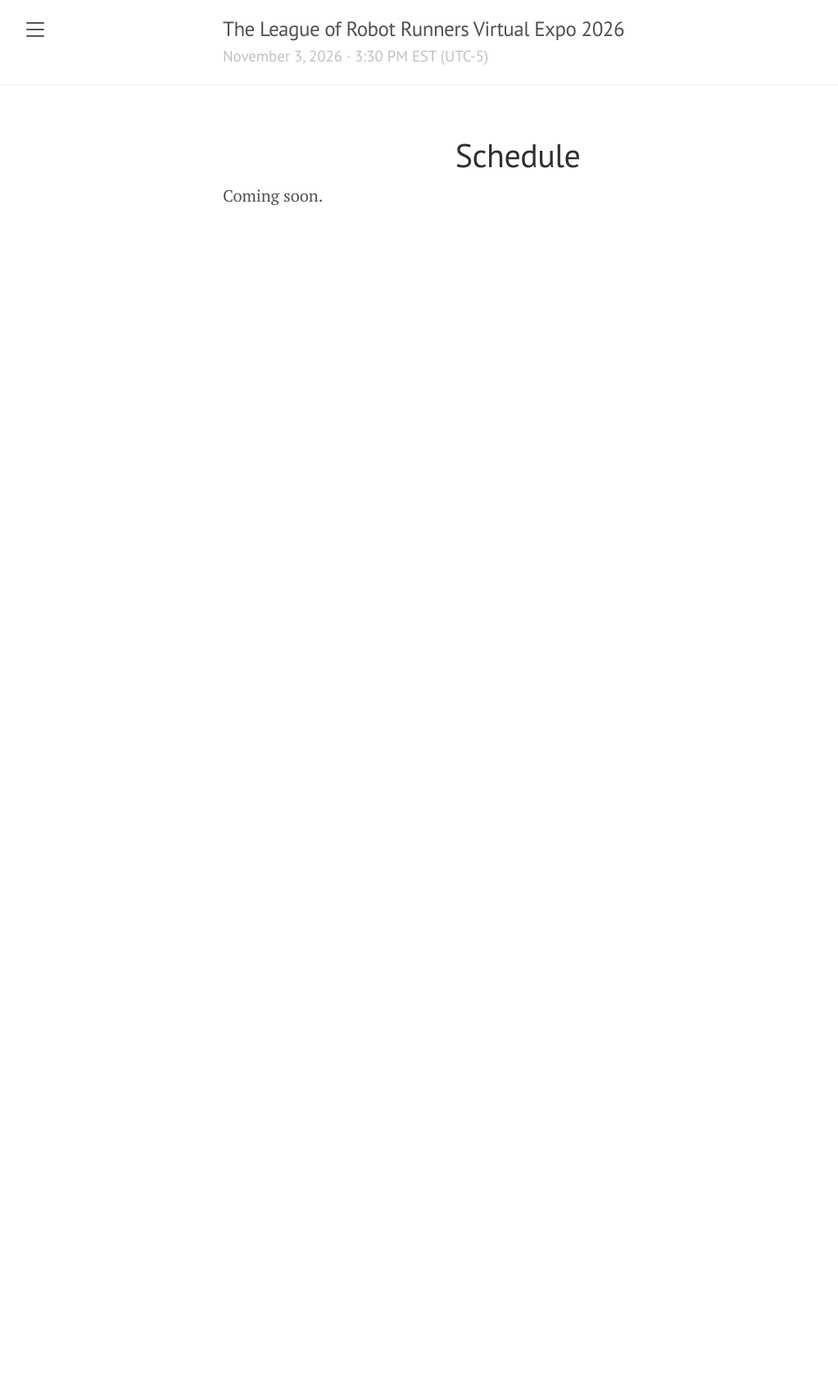
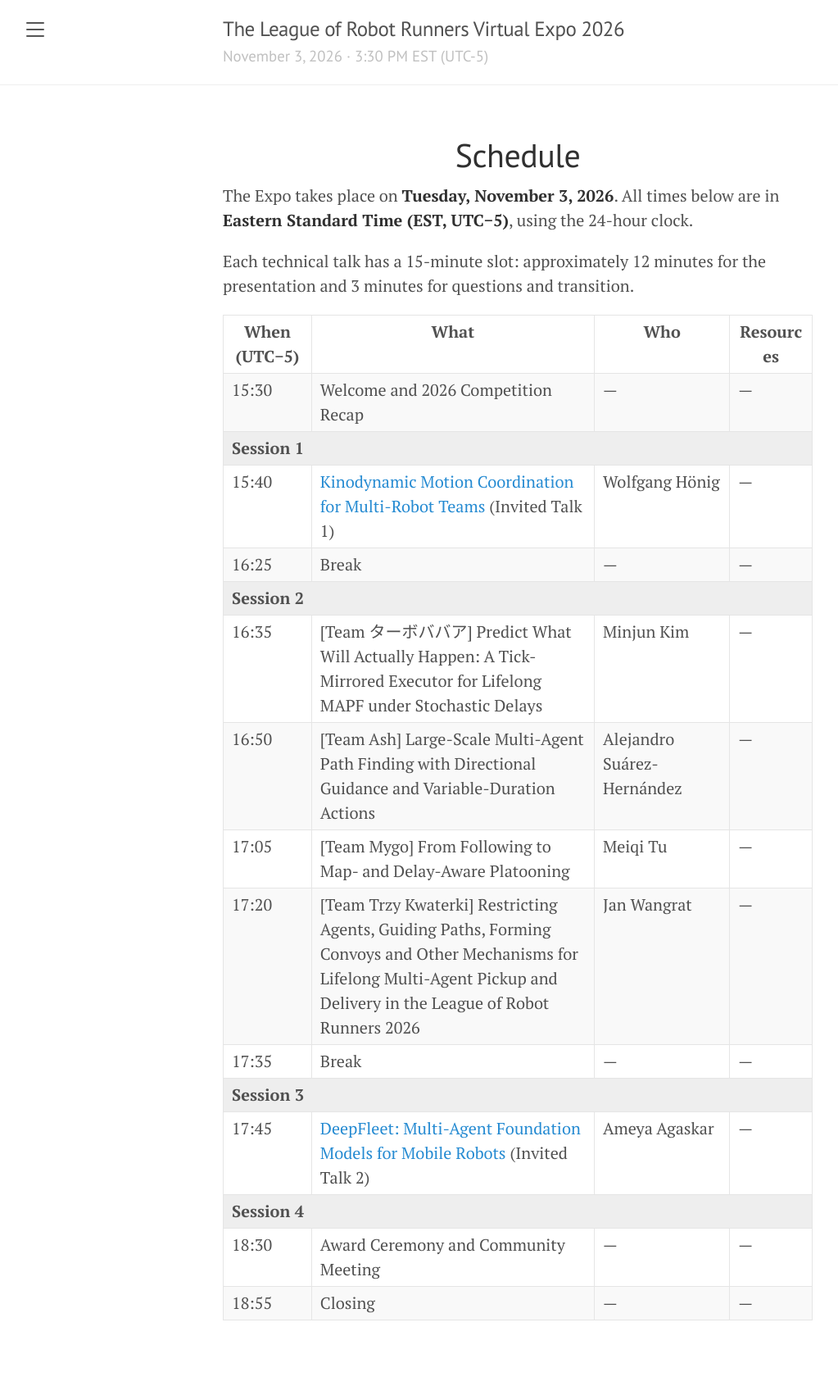
Before and after one commit to MAPF-Competition/2026expo, a Jekyll site: the page built from schedule.md, in a window 1280 px wide. Shown: the whole page at 82% size, without its empty margins (8-1031 px from the left). Built offline with Jekyll 4.4.1, drawn with Linux system fonts in a browser that asks for light colours; before the commit the page ends 900 px from its top, so only the background shows below that.

Commit message:
Publish 2026 expo schedule

```diff
--- a/schedule.md
+++ b/schedule.md
@@ -4,4 +4,99 @@ title: Schedule
 permalink: /schedule/
 ---
 
-Coming soon.
+The Expo takes place on **Tuesday, November 3, 2026**. All times below are in **Eastern Standard Time (EST, UTC−5)**, using the 24-hour clock.
+
+Each technical talk has a 15-minute slot: approximately 12 minutes for the presentation and 3 minutes for questions and transition.
+
+<style>
+  .expo-schedule {
+    table-layout: fixed;
+  }
+  .expo-schedule th,
+  .expo-schedule td {
+    overflow-wrap: anywhere;
+    vertical-align: top;
+  }
+  .expo-schedule th:nth-child(1) { width: 15%; }
+  .expo-schedule th:nth-child(2) { width: 48%; }
+  .expo-schedule th:nth-child(3) { width: 23%; }
+  .expo-schedule th:nth-child(4) { width: 14%; }
+  .expo-schedule .session-heading th {
+    width: auto;
+    background: #eee;
+    text-align: left;
+  }
+  @media (max-width: 48em) {
+    .expo-schedule,
+    .expo-schedule tbody,
+    .expo-schedule tr,
+    .expo-schedule td,
+    .expo-schedule .session-heading th {
+      display: block;
+      width: 100%;
+    }
+    .expo-schedule thead {
+      position: absolute;
+      width: 1px;
+      height: 1px;
+      padding: 0;
+      margin: -1px;
+      overflow: hidden;
+      clip: rect(0, 0, 0, 0);
+      white-space: nowrap;
+      border: 0;
+    }
+    .expo-schedule tr:not(.session-heading) {
+      border-top: 1px solid #e5e5e5;
+      padding: .4rem 0;
+    }
+    .expo-schedule td {
+      display: flex;
+      gap: .75rem;
+      border: 0;
+      padding: .2rem .5rem;
+    }
+    .expo-schedule td::before {
+      content: attr(data-label);
+      flex: 0 0 4rem;
+      font-weight: bold;
+    }
+    .expo-schedule td span {
+      min-width: 0;
+    }
+    .expo-schedule td.empty {
+      display: none;
+    }
+  }
+</style>
+
+<table class="expo-schedule">
+  <thead>
+    <tr><th scope="col">When (UTC−5)</th><th scope="col">What</th><th scope="col">Who</th><th scope="col">Resources</th></tr>
+  </thead>
+  <tbody>
+    <tr><td data-label="When"><span>15:30</span></td><td data-label="What"><span>Welcome and 2026 Competition Recap</span></td><td data-label="Who" class="empty"><span>—</span></td><td data-label="Resources" class="empty"><span>—</span></td></tr>
+  </tbody>
+  <tbody>
+    <tr class="session-heading"><th colspan="4" scope="rowgroup">Session 1</th></tr>
+    <tr><td data-label="When"><span>15:40</span></td><td data-label="What"><span><a href="{{ '/invited_speaker/' | relative_url }}#kinodynamic-motion-coordination-for-multi-robot-teams">Kinodynamic Motion Coordination for Multi-Robot Teams</a> (Invited Talk 1)</span></td><td data-label="Who"><span>Wolfgang Hönig</span></td><td data-label="Resources" class="empty"><span>—</span></td></tr>
+    <tr><td data-label="When"><span>16:25</span></td><td data-label="What"><span>Break</span></td><td data-label="Who" class="empty"><span>—</span></td><td data-label="Resources" class="empty"><span>—</span></td></tr>
+  </tbody>
+  <tbody>
+    <tr class="session-heading"><th colspan="4" scope="rowgroup">Session 2</th></tr>
+    <tr><td data-label="When"><span>16:35</span></td><td data-label="What"><span>[Team ターボババア] Predict What Will Actually Happen: A Tick-Mirrored Executor for Lifelong MAPF under Stochastic Delays</span></td><td data-label="Who"><span>Minjun Kim</span></td><td data-label="Resources" class="empty"><span>—</span></td></tr>
+    <tr><td data-label="When"><span>16:50</span></td><td data-label="What"><span>[Team Ash] Large-Scale Multi-Agent Path Finding with Directional Guidance and Variable-Duration Actions</span></td><td data-label="Who"><span>Alejandro Suárez-Hernández</span></td><td data-label="Resources" class="empty"><span>—</span></td></tr>
+    <tr><td data-label="When"><span>17:05</span></td><td data-label="What"><span>[Team Mygo] From Following to Map- and Delay-Aware Platooning</span></td><td data-label="Who"><span>Meiqi Tu</span></td><td data-label="Resources" class="empty"><span>—</span></td></tr>
+    <tr><td data-label="When"><span>17:20</span></td><td data-label="What"><span>[Team Trzy Kwaterki] Restricting Agents, Guiding Paths, Forming Convoys and Other Mechanisms for Lifelong Multi-Agent Pickup and Delivery in the League of Robot Runners 2026</span></td><td data-label="Who"><span>Jan Wangrat</span></td><td data-label="Resources" class="empty"><span>—</span></td></tr>
+    <tr><td data-label="When"><span>17:35</span></td><td data-label="What"><span>Break</span></td><td data-label="Who" class="empty"><span>—</span></td><td data-label="Resources" class="empty"><span>—</span></td></tr>
+  </tbody>
+  <tbody>
+    <tr class="session-heading"><th colspan="4" scope="rowgroup">Session 3</th></tr>
+    <tr><td data-label="When"><span>17:45</span></td><td data-label="What"><span><a href="{{ '/invited_speaker/' | relative_url }}#deepfleet-multi-agent-foundation-models-for-mobile-robots">DeepFleet: Multi-Agent Foundation Models for Mobile Robots</a> (Invited Talk 2)</span></td><td data-label="Who"><span>Ameya Agaskar</span></td><td data-label="Resources" class="empty"><span>—</span></td></tr>
+  </tbody>
+  <tbody>
+    <tr class="session-heading"><th colspan="4" scope="rowgroup">Session 4</th></tr>
+    <tr><td data-label="When"><span>18:30</span></td><td data-label="What"><span>Award Ceremony and Community Meeting</span></td><td data-label="Who" class="empty"><span>—</span></td><td data-label="Resources" class="empty"><span>—</span></td></tr>
+    <tr><td data-label="When"><span>18:55</span></td><td data-label="What"><span>Closing</span></td><td data-label="Who" class="empty"><span>—</span></td><td data-label="Resources" class="empty"><span>—</span></td></tr>
+  </tbody>
+</table>
```
Also changed, not shown: 1 other file.
